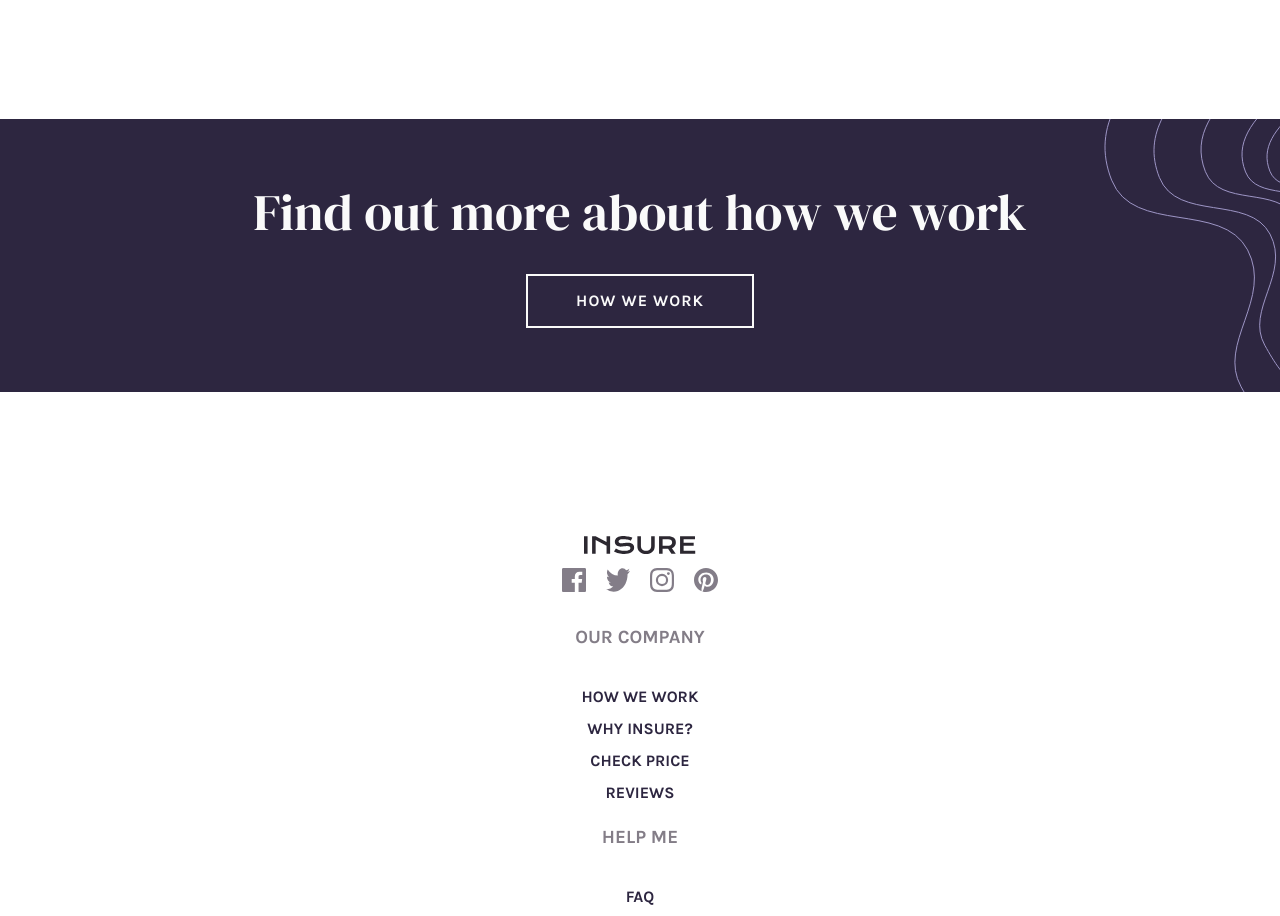
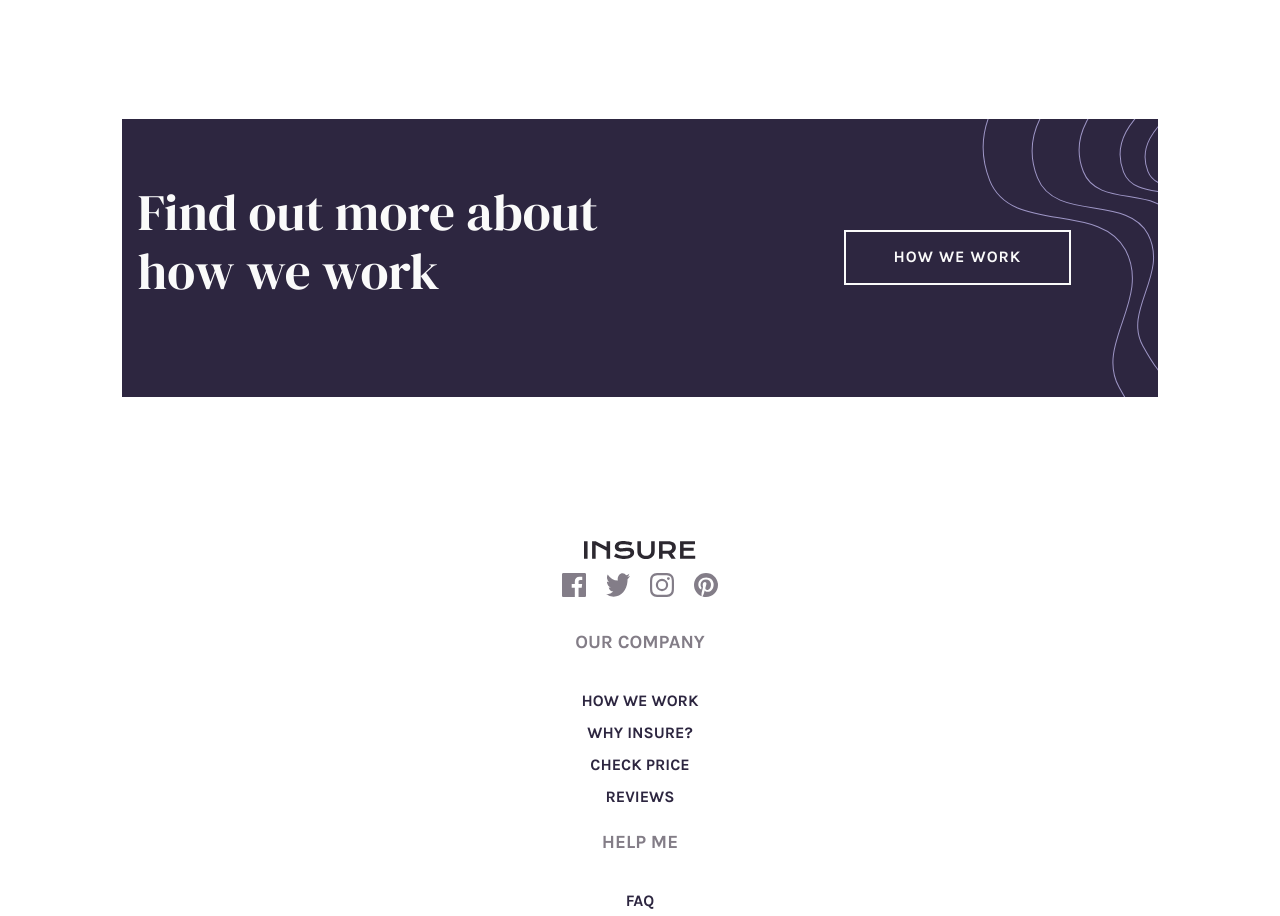
Before and after one commit to IvanHdzRz/insure-landing-page, a React (Create React App) app: page / in a window 1280 px wide. Shown: the part 1196-2112 px from the top of the page. Built offline with nearby package versions, Linux system fonts and the light colour scheme.

Commit message:
se añadieron media querys a more info

```diff
--- a/src/Components/MoreInfo/MoreInfo.module.css
+++ b/src/Components/MoreInfo/MoreInfo.module.css
@@ -20,3 +20,25 @@
 .MoreInfo>button{
     max-width: 30rem;
 }
+@media only screen and (min-width:1200px){
+    .MoreInfo{
+        width: 81vw;
+        margin: 0 auto;
+        display: grid;
+        grid-template-columns: 3fr 2fr;
+        column-gap: 5rem;
+        justify-items: center;
+    }
+    .MoreInfo>h2{
+        text-align: left;
+    }
+
+}
+@media only screen and (min-width:1600px){
+    .MoreInfo>h2{
+        font-size: 4rem !important;
+    }
+    .MoreInfo>button{
+        font-size: 1.5rem !important;
+    }
+}
```
